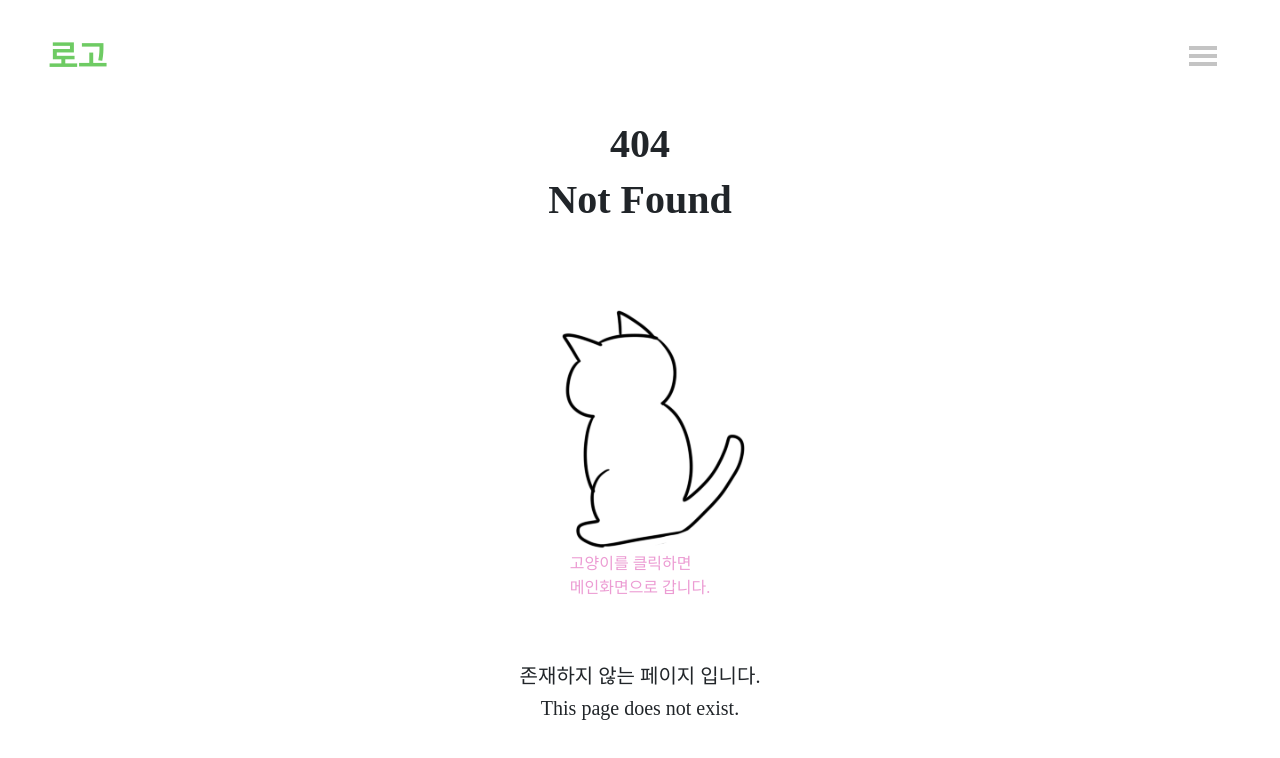
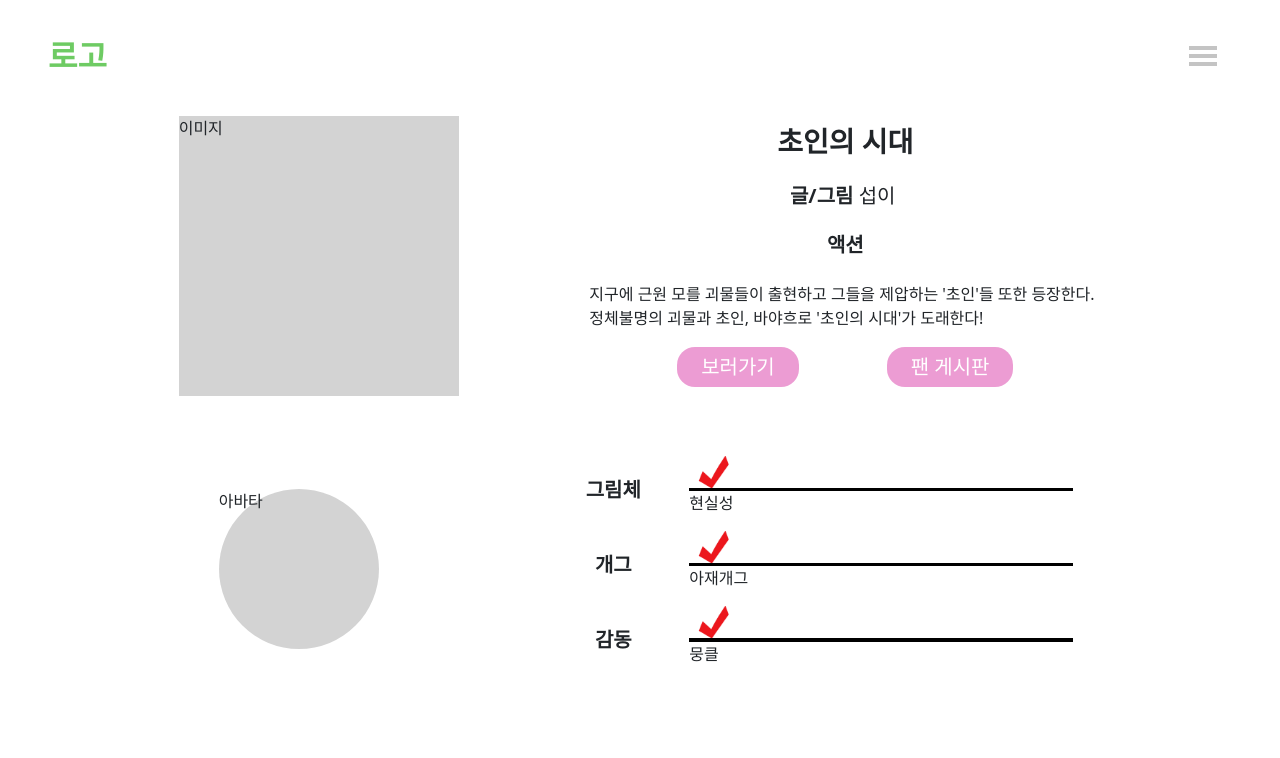
Before and after one commit to 2taesung/WT.GG, a React (Create React App) app in the folder frontend/: page /result/1 in a window 1280 px wide. Before the commit this address had no page. Shown: the top 758 px of the page. Built offline with nearby package versions, Linux system fonts and the light colour scheme; a web font is replaced by a local one.

Commit message:
[FE] feat: 결과 페이지 css

```diff
--- a/frontend/src/App.tsx
+++ b/frontend/src/App.tsx
@@ -28,7 +28,7 @@ function App() {
         <Route path="/board/:id" component={BoardDetail} exact={true} />
         <Route path="/board/:id/update" component={BoardUpdate} exact={true} />
         <Route path="/board/result" component={BoardCreate} exact={true} />
-        <Route path="/result" component={Result} exact={true} />
+        <Route path="/result/:id" component={Result} exact={true} />
         <Route component={NotFound} />
       </Switch>
     </BrowserRouter>
--- a/frontend/src/Components/Result/Result.css
+++ b/frontend/src/Components/Result/Result.css
@@ -1,36 +1,122 @@
-.s_img {
-  width: 300px;
-  height: 300px;
+.result {
+  margin: 6rem 3rem 0 3rem;
 }
-.card {
-  color: aliceblue;
-  border-radius: 30px;
-  width: 600px;
-  height: 970.8px;
+
+.result-top {
+  height: 40vh;
   display: flex;
-  justify-content: center;
+  width: 100%;
+  justify-content: space-evenly;
   align-items: center;
 }
 
-.gage {
-  background-color: #EC9CD3;
-  width: 300px;
-  height: 10px;
+#result-webtoon-img {
+  background-color: lightgray;
+  width: 35vh;
+  height: 35vh;
 }
 
-.Q {
-  color: black;
+.result-top-right {
+  width: 40vw;
+  height: 35vh;
+  display: flex;
+  flex-direction: column;
+  align-items: center;
+  justify-content: space-around;
 }
 
-.a {
+.result-top-right h3 {
+  font-weight: bold;
+}
+
+.result-btns {
+  display: flex;
+  width: 100%;
+  justify-content: space-evenly;
+}
+
+.result-btn {
   background-color: #EC9CD3;
-  color: aliceblue;
-  width: 300px;
-  height: 100px;
+  color: #fff;
+  border-style: none;
+  border-radius: 18px;
+  padding: 0.5rem 1.5rem;
+}
+
+.result-btn h5 {
+  margin: 0;
+}
+
+.result-btn:hover {
+  cursor: pointer;
+  background-color: #B1E693;
+}
+
+.result-bottom-container {
+  display: flex;
+  width: 100%;
+  justify-content: space-evenly;
+  align-items: center;
+  margin-top: 2.5rem;
+}
+
+.result-avatar {
+  background-color: lightgray;
+  width: 10rem;
+  height: 10rem;
+  border-radius: 50%;
+}
+
+.result-bottom-right {
+  display: flex;
+  flex-direction: column;
+  width: auto;
+  margin: 0;
+}
+
+.result-bottom-contents {
+  display: flex;
+  width: 40vw;
+  align-items: center;
+}
+
+.result-bottom-title {
+  display: flex;
+  justify-content: center;
+}
+
+.result-chk {
+  height: 2rem;
+}
+
+.result-hr {
+  width: 30vw;
+  height: 0.2rem;
+  background-color: black;
 }
 
 
+/* 반응형 */
+@media (max-width: 768px) {
+  .result {
+    margin: 0;
+  }
 
-h2 {
-  color: aliceblue;
+  .result-top {
+    flex-direction: column;
+  }
+
+  #result-webtoon-img {
+    width: 25vh;
+    height: 25vh;
+  }
+
+  .result-avatar {
+    width: 25vw;
+    height: 25vw;
+  }
+
+  .result-btns {
+    display: none;
+  }
 }
--- a/frontend/src/Components/Result/Result.tsx
+++ b/frontend/src/Components/Result/Result.tsx
@@ -1,36 +1,55 @@
-import React, { Component } from "react";
-import Slider from "react-slick";
-import './slickstyle.css';
-import './slick-theme.css';
-import './Result.css';
+import React from "react";
+import ResultBottom from "./ResultBottom";
+import "./Result.css";
 
+function Result() {
+  const webtoonInfo = {"id": 123, "author1": "섭이", "author2": "섭이",
+    "platform": "네이버웹툰", "category": "액션", "title": "초인의 시대",
+    "story": "지구에 근원 모를 괴물들이 출현하고 그들을 제압하는 '초인'들 또한 등장한다. 정체불명의 괴물과 초인, 바야흐로 '초인의 시대'가 도래한다!",
+    "link": "https://comic.naver.com/webtoon/list?titleId=730694",
+    "drawing_style": "현실성", "humor": "아재개그",
+    "emotion": "뭉클"}
 
-export default class SimpleSlider extends Component {
-  render() {
-    const settings = {
-      dots: true,
-      infinite: true,
-      speed: 500,
-      slidesToShow: 1,
-      slidesToScroll: 1
-    };
-    const dummy = "/image/dummy.png";
-    return (
-      <div>
-        <Slider {...settings}>
-          <div>
-            <h3>1</h3>
-            <img className="s_img" src={dummy} alt="" />
+  const goLink = () => {
+    window.open(webtoonInfo["link"])
+  }
+
+  return (
+    <div className="result">
+
+      <div className="result-top">
+        <div className="result-top-left">
+          <div id="result-webtoon-img">이미지</div>
+        </div>
+        <div className="result-top-right">
+          <div><h3>{ webtoonInfo["title"] }</h3></div>
+          {webtoonInfo["author1"] !== webtoonInfo["author2"] ?
+            <div>\
+              <h5>
+                <span className="fb">글</span> {webtoonInfo["author1"]}&nbsp;
+                <span className="fb">그림</span> {webtoonInfo["author2"]}
+              </h5>
+            </div> :
+            <div>
+              <h5>
+                <span className="fb">글/그림</span> {webtoonInfo["author1"]}&nbsp;
+              </h5>
+            </div>
+          }
+          <div><h5 className="fb">{ webtoonInfo["category"] }</h5></div>
+          <div>{ webtoonInfo["story"] }</div>
+          <div className="result-btns">
+            <button className="result-btn" onClick={goLink}><h5>보러가기</h5></button>
+            <button className="result-btn"><h5>팬 게시판</h5></button>
           </div>
-          <div>
-            <h3>2</h3>
-          </div>
-          <div>
-            <h3>3</h3>
-          </div>
+        </div>
+      </div>
 
-        </Slider>
+      <div className="result-bottom">
+        <ResultBottom />
       </div>
-    );
-  }
-}
+    </div>
+  )
+};
+
+export default Result;
--- /dev/null
+++ b/frontend/src/Components/Result/ResultBottom.tsx
@@ -0,0 +1,56 @@
+import React from "react";
+import { Container, Row, Col } from "react-bootstrap";
+import "./Result.css";
+
+function ResultBottom() {
+  const webtoonInfo = {"id": 123, "author1": "섭이", "author2": "섭이",
+    "platform": "네이버웹툰", "category": "액션", "title": "초인의 시대",
+    "story": "지구에 근원 모를 괴물들이 출현하고 그들을 제압하는 '초인'들 또한 등장한다. 정체불명의 괴물과 초인, 바야흐로 '초인의 시대'가 도래한다!",
+    "link": "https://comic.naver.com/webtoon/list?titleId=730694",
+    "drawing_style": "현실성", "humor": "아재개그",
+    "emotion": "뭉클"}
+
+  const chkImg = "/image/chk.png"
+
+  return (
+    <div className="result-bottom-container">
+      <div className="result-bottom-left">
+        <div className="result-avatar">아바타</div>
+      </div>
+      <Container className="result-bottom-right">
+        <Row className="result-bottom-contents">
+          <Col xs={3} className="result-bottom-title">
+            <h5 className="fb">그림체</h5>
+          </Col>
+          <Col xs={5} className="result-bottom-item">
+            <img src={chkImg} alt="chk" className="result-chk" />
+            <div className="result-hr"/>
+            <p>{webtoonInfo["drawing_style"]}</p>
+          </Col>
+        </Row>
+        <Row className="result-bottom-contents">
+          <Col xs={3} className="result-bottom-title">
+            <h5 className="fb">개그</h5>
+          </Col>
+          <Col xs={5} className="result-bottom-item">
+            <img src={chkImg} alt="chk" className="result-chk" />
+            <div className="result-hr"/>
+            <p>{webtoonInfo["humor"]}</p>
+          </Col>
+        </Row>
+        <Row className="result-bottom-contents">
+          <Col xs={3} className="result-bottom-title">
+            <h5 className="fb">감동</h5>
+          </Col>
+          <Col xs={5} className="result-bottom-item">
+            <img src={chkImg} alt="chk" className="result-chk" />
+            <div className="result-hr"/>
+            <p>{webtoonInfo["emotion"]}</p>
+          </Col>
+        </Row>
+      </Container>
+    </div>
+  )
+};
+
+export default ResultBottom;
```
Also changed, not shown: frontend/public/image/chk.png (added).
